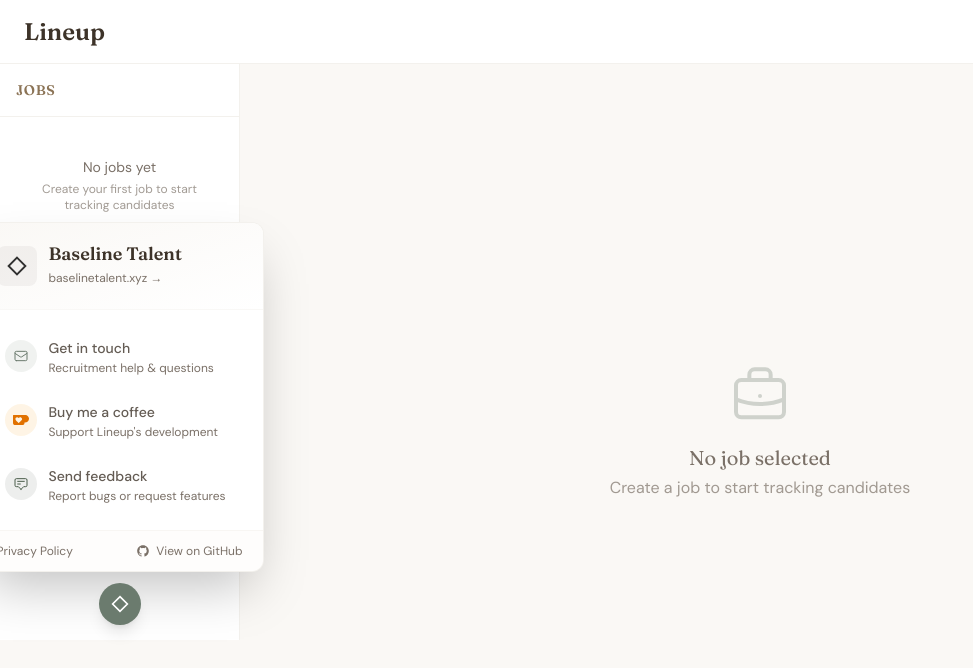
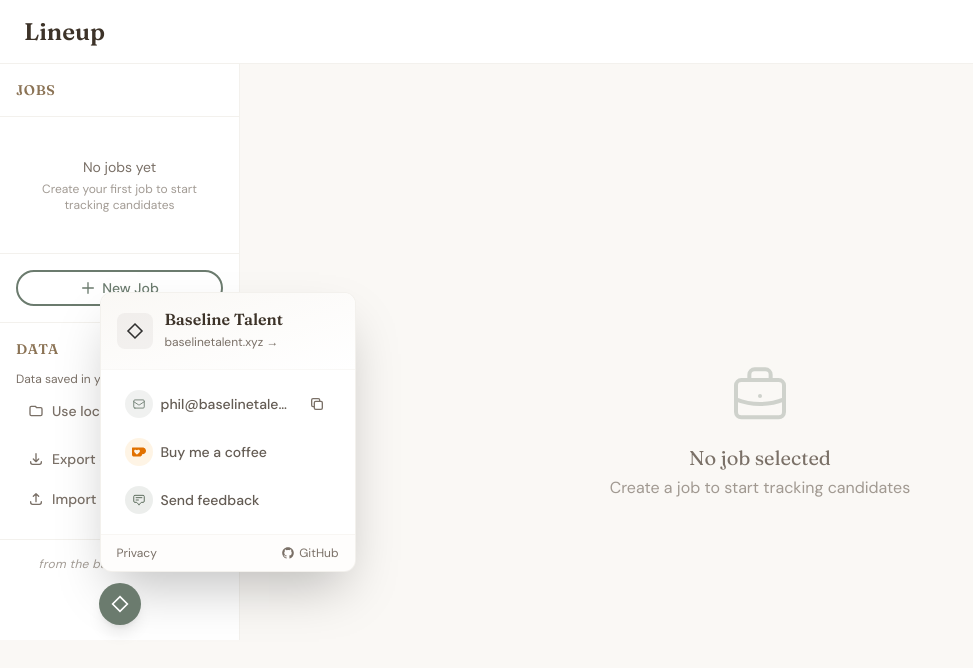
Before and after one commit to phil-baseline/baseline-talent-lineup, a React (Vite) app: page / in a window 1280 px wide. Both pictures are taken after a click on the button "Support menu". Shown: the top 668 px of the page, without its empty margins (0-973 px from the left). Built offline with nearby package versions, Linux system fonts and the light colour scheme.

Commit message:
Fix menu positioning and restore copy email
- Left-align menu popup to prevent cutoff
- Reduce menu width to fit sidebar
- Restore copy email button with tooltip
- Compact layout with smaller elements

Co-Authored-By: Claude Opus 4.5 <noreply@anthropic.com>

```diff
--- a/src/components/Sidebar/SupportMenu.tsx
+++ b/src/components/Sidebar/SupportMenu.tsx
@@ -8,6 +8,7 @@ interface SupportMenuProps {
 
 export function SupportMenu({ onOpenPrivacy }: SupportMenuProps) {
   const [isOpen, setIsOpen] = useState(false);
+  const [copied, setCopied] = useState(false);
   const menuRef = useRef<HTMLDivElement>(null);
 
   useEffect(() => {
@@ -26,28 +27,38 @@ export function SupportMenu({ onOpenPrivacy }: SupportMenuProps) {
     };
   }, [isOpen]);
 
+  const handleCopyEmail = async () => {
+    try {
+      await navigator.clipboard.writeText(CONTACT_EMAIL);
+      setCopied(true);
+      setTimeout(() => setCopied(false), 2000);
+    } catch (err) {
+      console.error('Failed to copy email:', err);
+    }
+  };
+
   return (
     <div ref={menuRef} className="relative">
       {isOpen && (
         <div
-          className="absolute bottom-full left-1/2 -translate-x-1/2 mb-3 w-72 bg-surface rounded-xl shadow-2xl border border-brown/10 overflow-hidden animate-in slide-in-from-bottom-2 fade-in duration-200"
+          className="absolute bottom-full left-0 mb-3 w-64 bg-surface rounded-xl shadow-2xl border border-brown/10 overflow-hidden animate-in slide-in-from-bottom-2 fade-in duration-200"
         >
           {/* Header with logo */}
           <a
             href="https://baselinetalent.xyz"
             target="_blank"
             rel="noopener noreferrer"
-            className="flex items-center gap-3 p-5 bg-gradient-to-br from-cream to-surface hover:from-sage/10 hover:to-cream transition-all duration-300 group"
+            className="flex items-center gap-3 p-4 bg-gradient-to-br from-cream to-surface hover:from-sage/10 hover:to-cream transition-all duration-300 group"
           >
-            <div className="w-10 h-10 rounded-lg bg-deep-brown/5 flex items-center justify-center group-hover:bg-sage/20 transition-colors">
+            <div className="w-9 h-9 rounded-lg bg-deep-brown/5 flex items-center justify-center group-hover:bg-sage/20 transition-colors">
               <img
                 src="./assets/baseline_icon_black.svg"
                 alt=""
-                className="w-6 h-6 opacity-80 group-hover:opacity-100 transition-opacity"
+                className="w-5 h-5 opacity-80 group-hover:opacity-100 transition-opacity"
               />
             </div>
             <div>
-              <h3 className="font-headline font-semibold text-deep-brown text-lg leading-tight">
+              <h3 className="font-headline font-semibold text-deep-brown leading-tight">
                 Baseline Talent
               </h3>
               <span className="text-xs text-stone group-hover:text-sage transition-colors">
@@ -57,57 +68,68 @@ export function SupportMenu({ onOpenPrivacy }: SupportMenuProps) {
           </a>
 
           {/* Action links */}
-          <div className="p-4 space-y-1 border-t border-brown/5">
-            <a
-              href={`mailto:${CONTACT_EMAIL}`}
-              className="flex items-center gap-3 px-3 py-2.5 rounded-lg text-deep-brown/80 hover:bg-cream hover:text-deep-brown transition-all group"
-            >
-              <div className="w-8 h-8 rounded-full bg-sage/10 flex items-center justify-center group-hover:bg-sage/20 transition-colors">
-                <svg className="w-4 h-4 text-sage" fill="none" viewBox="0 0 24 24" stroke="currentColor">
+          <div className="p-3 space-y-1 border-t border-brown/5">
+            {/* Email with copy button */}
+            <div className="flex items-center gap-2 px-3 py-2 rounded-lg text-deep-brown/80 hover:bg-cream transition-all group">
+              <div className="w-7 h-7 rounded-full bg-sage/10 flex items-center justify-center group-hover:bg-sage/20 transition-colors shrink-0">
+                <svg className="w-3.5 h-3.5 text-sage" fill="none" viewBox="0 0 24 24" stroke="currentColor">
                   <path strokeLinecap="round" strokeLinejoin="round" strokeWidth={1.5} d="M3 8l7.89 5.26a2 2 0 002.22 0L21 8M5 19h14a2 2 0 002-2V7a2 2 0 00-2-2H5a2 2 0 00-2 2v10a2 2 0 002 2z" />
                 </svg>
               </div>
-              <div className="flex-1">
-                <span className="text-sm font-medium">Get in touch</span>
-                <p className="text-xs text-stone">Recruitment help & questions</p>
+              <div className="flex-1 min-w-0">
+                <span className="text-sm font-medium block truncate">{CONTACT_EMAIL}</span>
               </div>
-            </a>
+              <button
+                onClick={handleCopyEmail}
+                className="relative p-1.5 text-stone hover:text-sage hover:bg-sage/10 transition-all rounded-md shrink-0"
+                aria-label="Copy email address"
+              >
+                {copied ? (
+                  <svg className="w-4 h-4 text-moss" fill="none" viewBox="0 0 24 24" stroke="currentColor">
+                    <path strokeLinecap="round" strokeLinejoin="round" strokeWidth={2} d="M5 13l4 4L19 7" />
+                  </svg>
+                ) : (
+                  <svg className="w-4 h-4" fill="none" viewBox="0 0 24 24" stroke="currentColor">
+                    <path strokeLinecap="round" strokeLinejoin="round" strokeWidth={2} d="M8 16H6a2 2 0 01-2-2V6a2 2 0 012-2h8a2 2 0 012 2v2m-6 12h8a2 2 0 002-2v-8a2 2 0 00-2-2h-8a2 2 0 00-2 2v8a2 2 0 002 2z" />
+                  </svg>
+                )}
+                {copied && (
+                  <span className="absolute -top-8 left-1/2 -translate-x-1/2 px-2 py-1 bg-deep-brown text-white text-xs rounded whitespace-nowrap animate-in fade-in slide-in-from-bottom-1 duration-150">
+                    Copied!
+                  </span>
+                )}
+              </button>
+            </div>
 
             <a
               href="https://ko-fi.com/baselinetalent"
               target="_blank"
               rel="noopener noreferrer"
-              className="flex items-center gap-3 px-3 py-2.5 rounded-lg text-deep-brown/80 hover:bg-cream hover:text-deep-brown transition-all group"
+              className="flex items-center gap-2 px-3 py-2 rounded-lg text-deep-brown/80 hover:bg-cream hover:text-deep-brown transition-all group"
             >
-              <div className="w-8 h-8 rounded-full bg-amber-500/10 flex items-center justify-center group-hover:bg-amber-500/20 transition-colors">
-                <svg className="w-4 h-4 text-amber-600" viewBox="0 0 24 24" fill="currentColor">
+              <div className="w-7 h-7 rounded-full bg-amber-500/10 flex items-center justify-center group-hover:bg-amber-500/20 transition-colors shrink-0">
+                <svg className="w-3.5 h-3.5 text-amber-600" viewBox="0 0 24 24" fill="currentColor">
                   <path d="M23.881 8.948c-.773-4.085-4.859-4.593-4.859-4.593H.723c-.604 0-.679.798-.679.798s-.082 7.324-.022 11.822c.164 2.424 2.586 2.672 2.586 2.672s8.267-.023 11.966-.049c2.438-.426 2.683-2.566 2.658-3.734 4.352.24 7.422-2.831 6.649-6.916zm-11.062 3.511c-1.246 1.453-4.011 3.976-4.011 3.976s-.121.119-.31.023c-.076-.057-.108-.09-.108-.09-.443-.441-3.368-3.049-4.034-3.954-.709-.965-1.041-2.7-.091-3.71.951-1.01 3.005-1.086 4.363.407 0 0 1.565-1.782 3.468-.963 1.904.82 1.832 3.011.723 4.311z"/>
                 </svg>
               </div>
-              <div className="flex-1">
-                <span className="text-sm font-medium">Buy me a coffee</span>
-                <p className="text-xs text-stone">Support Lineup's development</p>
-              </div>
+              <span className="text-sm font-medium">Buy me a coffee</span>
             </a>
 
             <a
               href={`mailto:${CONTACT_EMAIL}?subject=Lineup%20Feedback&body=Hi%20Phil%2C%0A%0A%5BDescribe%20the%20bug%20or%20feature%20request%20here%5D%0A%0AThanks!`}
-              className="flex items-center gap-3 px-3 py-2.5 rounded-lg text-deep-brown/80 hover:bg-cream hover:text-deep-brown transition-all group"
+              className="flex items-center gap-2 px-3 py-2 rounded-lg text-deep-brown/80 hover:bg-cream hover:text-deep-brown transition-all group"
             >
-              <div className="w-8 h-8 rounded-full bg-moss/10 flex items-center justify-center group-hover:bg-moss/20 transition-colors">
-                <svg className="w-4 h-4 text-moss" fill="none" viewBox="0 0 24 24" stroke="currentColor">
+              <div className="w-7 h-7 rounded-full bg-moss/10 flex items-center justify-center group-hover:bg-moss/20 transition-colors shrink-0">
+                <svg className="w-3.5 h-3.5 text-moss" fill="none" viewBox="0 0 24 24" stroke="currentColor">
                   <path strokeLinecap="round" strokeLinejoin="round" strokeWidth={1.5} d="M7 8h10M7 12h4m1 8l-4-4H5a2 2 0 01-2-2V6a2 2 0 012-2h14a2 2 0 012 2v8a2 2 0 01-2 2h-3l-4 4z" />
                 </svg>
               </div>
-              <div className="flex-1">
-                <span className="text-sm font-medium">Send feedback</span>
-                <p className="text-xs text-stone">Report bugs or request features</p>
-              </div>
+              <span className="text-sm font-medium">Send feedback</span>
             </a>
           </div>
 
           {/* Footer links */}
-          <div className="px-5 py-3 bg-cream/30 border-t border-brown/5">
+          <div className="px-4 py-2.5 bg-cream/30 border-t border-brown/5">
             <div className="flex items-center justify-between text-xs text-stone">
               <button
                 onClick={() => {
@@ -116,18 +138,18 @@ export function SupportMenu({ onOpenPrivacy }: SupportMenuProps) {
                 }}
                 className="hover:text-deep-brown transition-colors"
               >
-                Privacy Policy
+                Privacy
               </button>
               <a
                 href="https://github.com/phil-baseline/baseline-talent-lineup"
                 target="_blank"
                 rel="noopener noreferrer"
-                className="flex items-center gap-1.5 hover:text-deep-brown transition-colors"
+                className="flex items-center gap-1 hover:text-deep-brown transition-colors"
               >
                 <svg className="w-3.5 h-3.5" fill="currentColor" viewBox="0 0 24 24">
                   <path fillRule="evenodd" clipRule="evenodd" d="M12 2C6.477 2 2 6.477 2 12c0 4.42 2.865 8.17 6.839 9.49.5.092.682-.217.682-.482 0-.237-.008-.866-.013-1.7-2.782.604-3.369-1.34-3.369-1.34-.454-1.156-1.11-1.463-1.11-1.463-.908-.62.069-.608.069-.608 1.003.07 1.531 1.03 1.531 1.03.892 1.529 2.341 1.087 2.91.831.092-.646.35-1.086.636-1.336-2.22-.253-4.555-1.11-4.555-4.943 0-1.091.39-1.984 1.029-2.683-.103-.253-.446-1.27.098-2.647 0 0 .84-.269 2.75 1.025A9.578 9.578 0 0112 6.836c.85.004 1.705.114 2.504.336 1.909-1.294 2.747-1.025 2.747-1.025.546 1.377.203 2.394.1 2.647.64.699 1.028 1.592 1.028 2.683 0 3.842-2.339 4.687-4.566 4.935.359.309.678.919.678 1.852 0 1.336-.012 2.415-.012 2.743 0 .267.18.578.688.48C19.138 20.167 22 16.418 22 12c0-5.523-4.477-10-10-10z" />
                 </svg>
-                View on GitHub
+                GitHub
               </a>
             </div>
           </div>
```
